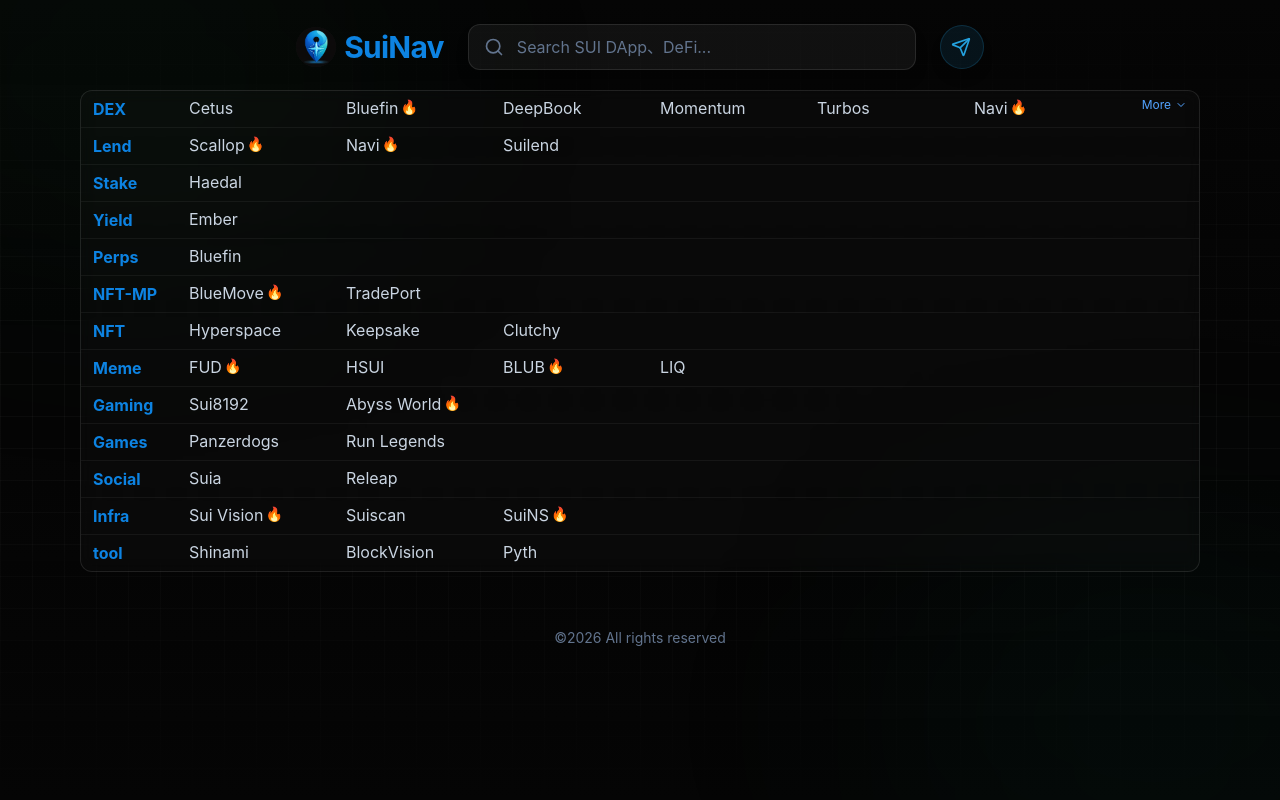
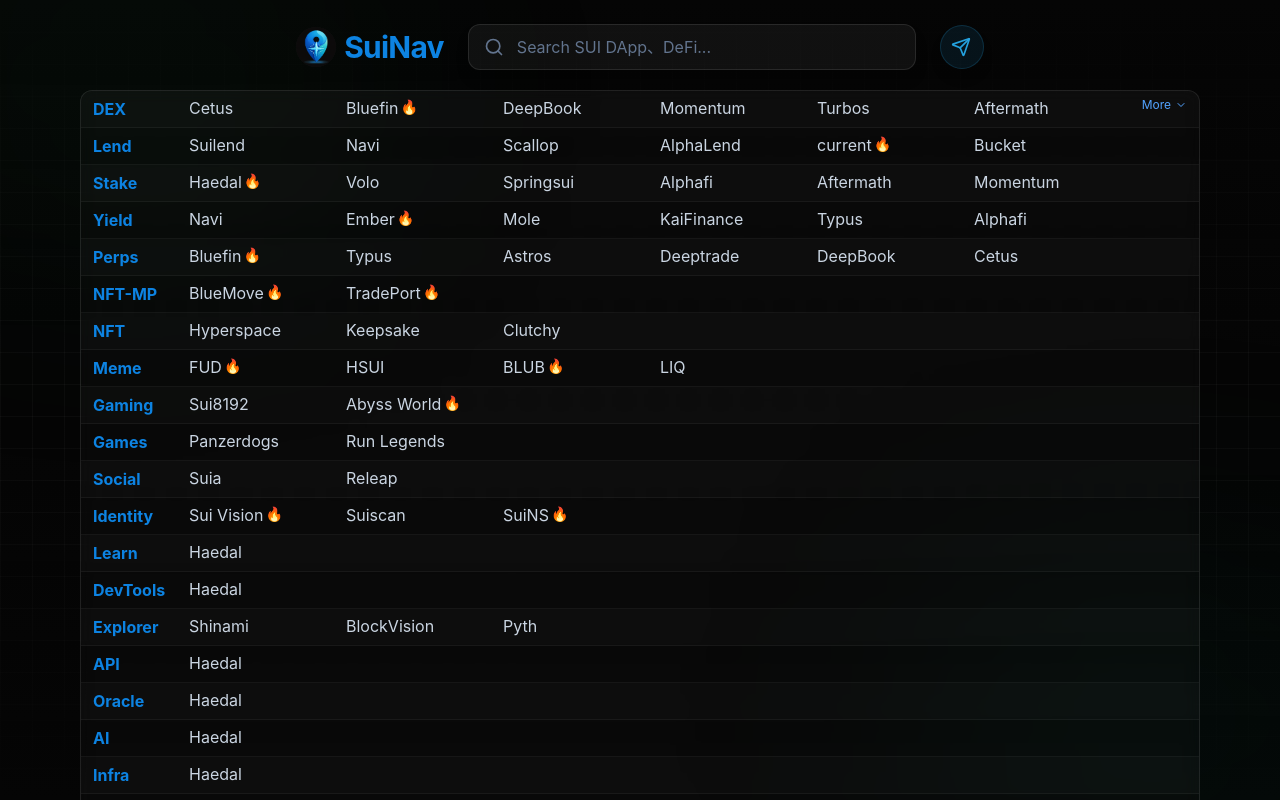
Before and after one commit to otctoken/dappnav, a React (Vite) app: page / in a window 1280 px wide. Shown: the top 800 px of the page. Built offline with nearby package versions, Linux system fonts and the light colour scheme.

Commit message:
26.4.3.1928

```diff
--- a/src/App.tsx
+++ b/src/App.tsx
@@ -103,7 +103,8 @@
                 return (
                   <div
                     key={category}
-                    className={`flex flex-col md:flex-row py-1.5 px-3 hover:bg-white/[0.02] transition-colors ${index !== categories.length - 1 ? 'border-b border-white/5' : ''
+                    className={`flex flex-col md:flex-row py-1.5 px-3 hover:bg-white/[0.04] transition-colors ${index % 2 === 0 ? 'bg-white/[0.015]' : 'bg-transparent'
+                      } ${index !== categories.length - 1 ? 'border-b border-white/5' : ''
                       }`}
                   >
                     {/* Category Name */}
--- a/src/data.ts
+++ b/src/data.ts
@@ -9,9 +9,27 @@
   'Meme',
   'Gaming',
   'Games',
-  'Social',
-  'Infra', // 统一使用简写，或者都用全称
-  'tool'   // 把之前代码里出现的 tool 也加上
+  'Social', //社会社交
+  'Identity', // 身份
+  "Learn",//学习
+  "DevTools",//构建工具
+  'Explorer',   // 把之前代码里出现的 tool 也加上
+  "API",
+  "Oracle",//预言机
+  "AI", //AI
+  "Infra",//基础设施
+  "Analytics",//分析
+  "Bridge",//桥接
+  "RWA",//rwa
+  "BTCFi",//sui上的BTC
+  "Wallets",//钱包
+  "Security",//安全审计
+  "Pay",//支付
+  "Privacy",//隐私
+  "Launch",//启动平台
+  "Stablecoin"//稳定币
+
+
 ] as const;
 
 // 2. 这一行是魔法：直接从数组中提取类型
@@ -28,27 +46,44 @@
 }
 export const projects: Project[] = [
   //DEX
-  { id: '0-1', name: 'Cetus', description: 'DEX', url: 'https://cetus.zone', category: 'DEX' },
-  { id: '0-2', name: 'Bluefin', description: 'DEX', url: 'https://trade.bluefin.io/swap/USDC-SUI', category: 'DEX', hot: true },
-  { id: '0-3', name: 'DeepBook', description: 'DEX', url: 'https://www.deepbook.tech/', category: 'DEX' },
-  { id: '0-4', name: 'Momentum', description: 'DEX', url: 'https://app.mmt.finance/trade', category: 'DEX' },
-  { id: '0-300', name: 'Turbos', description: 'DEX', url: 'https://app.turbos.finance/#/trade', category: 'DEX' },
-  { id: '1-w2', name: 'Navi', description: 'Liquidity Protocol', url: 'https://naviprotocol.io', category: 'DEX', hot: true },
-  { id: '1-q3', name: 'Suilend', description: 'Lending protocol', url: 'https://suilend.fi', category: 'DEX' },
+  { id: '0-1', name: 'Cetus', description: 'A leading DEX', url: 'https://cetus.zone', category: 'DEX' },
+  { id: '0-2', name: 'Bluefin', description: 'Decentralized Everything Exchange', url: 'https://trade.bluefin.io/swap/USDC-SUI', category: 'DEX', hot: true },
+  { id: '0-3', name: 'DeepBook', description: 'SUI official order book', url: 'https://www.deepbook.tech/', category: 'DEX' },
+  { id: '0-4', name: 'Momentum', description: 'The central liquidity engine of the Move ecosystem', url: 'https://app.mmt.finance/trade', category: 'DEX' },
+  { id: '0-5', name: 'Turbos', description: 'Turbos Finance is a non-custodial and hyper-efficient DEX', url: 'https://app.turbos.finance/#/trade', category: 'DEX' },
+  { id: '0-6', name: 'Aftermath', description: 'CEX but on-chain. Your one-stop DeFi hub on Sui', url: 'https://aftermath.finance/trade?from=USDC&to=SUI', category: 'DEX' },
+  { id: '0-7', name: 'STEAMM', description: 'AMM with no opportunity cost, powered by Suilend', url: 'https://steamm.fi/swap/0x2::sui::SUI-0xb45fcfcc2cc07ce0702cc2d229621e046c906ef14d9b25e8e4d25f6e8763fef7::send::SEND', category: 'DEX' },
   // Lend
-  { id: '1-1', name: 'Scallop', description: 'Next Gen Money Market', url: 'https://scallop.io', category: 'Lend', hot: true },
-  { id: '1-2', name: 'Navi', description: 'Liquidity Protocol', url: 'https://naviprotocol.io', category: 'Lend', hot: true },
-  { id: '1-3', name: 'Suilend', description: 'Lending protocol', url: 'https://suilend.fi', category: 'Lend' },
-
+  { id: '1-1', name: 'Suilend', description: 'Autonomous lending and borrowing platform on Sui', url: 'https://suilend.fi', category: 'Lend' },
+  { id: '1-2', name: 'Navi', description: 'Navi is the first Native One-Stop Liquidity Protocol on Sui', url: 'https://naviprotocol.io', category: 'Lend' },
+  { id: '1-3', name: 'Scallop', description: 'The Next Generation Money Market Based on Sui', url: 'https://scallop.io', category: 'Lend' },
+  { id: '1-4', name: 'AlphaLend', description: 'Zero-fee lending powering real DeFi on Sui. Built out of necessity by AlphaFi', url: 'https://alphafi.xyz', category: 'Lend' },
+  { id: '1-5', name: 'current', description: 'alongside spot Margin — all powered by isolated lending markets', url: 'https://app.current.finance/market', category: 'Lend', hot: true },
+  { id: '1-6', name: 'Bucket', description: 'Stablecoins', url: 'https://www.bucketprotocol.io/borrow', category: 'Lend' },
   //Stake
-  { id: '2-1', name: 'Haedal', description: 'Stake SUI、WAL', url: 'https://www.haedal.xyz/stake', category: 'Stake' },
+  { id: '2-1', name: 'Haedal', description: 'Stake SUI、WAL', url: 'https://www.haedal.xyz/stake', category: 'Stake', hot: true },
+  { id: '2-2', name: 'Volo', description: 'Stake your SUI to receive vSUI while staking', url: 'https://www.volosui.com/stake', category: 'Stake' },
+  { id: '2-1', name: 'Springsui', description: 'Discover rewards and DeFi opportunities with your sSUI', url: 'https://springsui.com/SUI-sSUI', category: 'Stake' },
+  { id: '2-1', name: 'Alphafi', description: 'Stake SUI', url: 'https://alphafi.xyz/stsui', category: 'Stake' },
+  { id: '2-1', name: 'Aftermath', description: 'Stake your SUI and earn rewards', url: 'https://aftermath.finance/stake?validator=aftermath', category: 'Stake' },
+  { id: '2-1', name: 'Momentum', description: 'XSUI', url: 'https://app.mmt.finance/xsui', category: 'Stake' },
   //Yield
-  { id: '3-1', name: 'Ember', description: 'Manage your wealth onchain', url: 'https://ember.so/', category: 'Yield' },
+  { id: '3-1', name: 'Navi', description: 'Earn Yields in One Click', url: 'https://app.naviprotocol.io/earn', category: 'Yield' },
+  { id: '3-2', name: 'Ember', description: 'Manage your wealth onchain', url: 'https://ember.so/', category: 'Yield', hot: true },
+  { id: '3-3', name: 'Mole', description: 'leveraged yield farms and funds on Sui chain', url: 'https://app.mole.fi/savings', category: 'Yield' },
+  { id: '3-4', name: 'KaiFinance', description: 'Single Asset Vaults', url: 'https://kai.finance/vaults', category: 'Yield' },
+  { id: '3-5', name: 'Typus', description: 'Deposit to Optimize Crypto Return', url: 'https://typus.finance/yield/', category: 'Yield' },
+  { id: '3-6', name: 'Alphafi', description: 'Yields', url: 'https://alphafi.xyz/strategies', category: 'Yield' },
   //Perps
-  { id: '4-1', name: 'Bluefin', description: 'Leveraged contracts', url: 'https://trade.bluefin.io/pro/BTC-PERP', category: 'Perps' },
+  { id: '4-1', name: 'Bluefin', description: 'Leveraged contracts', url: 'https://trade.bluefin.io/pro/BTC-PERP', category: 'Perps', hot: true },
+  { id: '4-2', name: 'Typus', description: 'Leverage trading', url: 'https://typus.finance/perps/', category: 'Perps' },
+  { id: '4-3', name: 'Astros', description: 'Native Perps by NAVI', url: 'https://astros.ag/perp/SUI-USD', category: 'Perps' },
+  { id: '4-4', name: 'Deeptrade', description: 'Open-source DEX powered by DeepBook & Walrus', url: 'https://deeptrade.io/trade/DEEP_SUI', category: 'Perps' },
+  { id: '4-5', name: 'DeepBook', description: 'SUI official Leverage trading', url: 'https://www.deepbook.tech/', category: 'Perps' },
+  { id: '4-6', name: 'Cetus', description: 'Margin Trading', url: 'https://app.cetus.zone/margin', category: 'Perps' },
   // NFT MP
-  { id: '6', name: 'BlueMove', description: 'NFT marketplace', url: 'https://bluemove.net', category: 'NFT-MP', hot: true },
-  { id: '7', name: 'TradePort', description: 'NFT trading platform', url: 'https://tradeport.xyz', category: 'NFT-MP' },
+  { id: '5-1', name: 'BlueMove', description: 'NFT marketplace', url: 'https://bluemove.net', category: 'NFT-MP', hot: true },
+  { id: '5-2', name: 'TradePort', description: 'NFT trading platform', url: 'https://tradeport.xyz', category: 'NFT-MP', hot: true },
   //NFT
   { id: '13', name: 'Hyperspace', description: 'Multi-chain NFT', url: 'https://hyperspace.xyz', category: 'NFT' },
   { id: '22', name: 'Keepsake', description: 'Gaming NFT Marketplace', url: 'https://keepsake.gg', category: 'NFT' },
@@ -64,16 +99,47 @@
   //Games
   { id: '26', name: 'Panzerdogs', description: 'P2E Tank Brawler', url: 'https://panzerdogs.io', category: 'Games' },
   { id: '27', name: 'Run Legends', description: 'Fitness Battle Game', url: 'https://runlegends.com', category: 'Games' },
-  // Social
+  // Social 社会 社交
   { id: '28', name: 'Suia', description: 'POAP & Social', url: 'https://suia.io', category: 'Social' },
   { id: '29', name: 'Releap', description: 'Decentralized Social', url: 'https://releap.xyz', category: 'Social' },
-  // tool
-  { id: '30', name: 'Shinami', description: 'API & Node Service', url: 'https://shinami.com', category: 'tool' },
-  { id: '31', name: 'BlockVision', description: 'Data Indexing', url: 'https://blockvision.org', category: 'tool' },
-  { id: '32', name: 'Pyth', description: 'Oracle Network', url: 'https://pyth.network', category: 'tool' },
-  //Infra
-  { id: '14', name: 'Sui Vision', description: 'Blockchain explorer', url: 'https://suivision.xyz', category: 'Infra', hot: true },
-  { id: '15', name: 'Suiscan', description: 'Analytics and explorer', url: 'https://suiscan.xyz', category: 'Infra' },
-  { id: '9', name: 'SuiNS', description: 'Sui Name Service', url: 'https://suins.io', category: 'Infra', hot: true },
-
+  // Explorer 浏览器
+  { id: '30', name: 'Shinami', description: 'API & Node Service', url: 'https://shinami.com', category: 'Explorer' },
+  { id: '31', name: 'BlockVision', description: 'Data Indexing', url: 'https://blockvision.org', category: 'Explorer' },
+  { id: '32', name: 'Pyth', description: 'Oracle Network', url: 'https://pyth.network', category: 'Explorer' },
+  //Identity 身份
+  { id: '14', name: 'Sui Vision', description: 'Blockchain explorer', url: 'https://suivision.xyz', category: 'Identity', hot: true },
+  { id: '15', name: 'Suiscan', description: 'Analytics and explorer', url: 'https://suiscan.xyz', category: 'Identity' },
+  { id: '9', name: 'SuiNS', description: 'Sui Name Service', url: 'https://suins.io', category: 'Identity', hot: true },
+  //Learn 学习
+  { id: '2ea-1', name: 'Haedal', description: 'Stake SUI、WAL', url: 'https://www.haedal.xyz/stake', category: 'Learn' },
+  //DevTools 构建工具
+  { id: '2fb-1', name: 'Haedal', description: 'Stake SUI、WAL', url: 'https://www.haedal.xyz/stake', category: 'DevTools' },
+  //API
+  { id: '2dca-1', name: 'Haedal', description: 'Stake SUI、WAL', url: 'https://www.haedal.xyz/stake', category: 'API' },
+  //"Oracle",//预言机
+  { id: '2qas-1', name: 'Haedal', description: 'Stake SUI、WAL', url: 'https://www.haedal.xyz/stake', category: 'Oracle' },
+  //"AI", //AI
+  { id: '2vf-1', name: 'Haedal', description: 'Stake SUI、WAL', url: 'https://www.haedal.xyz/stake', category: 'AI' },
+  //"Infra",//基础设施
+  { id: '24g-1', name: 'Haedal', description: 'Stake SUI、WAL', url: 'https://www.haedal.xyz/stake', category: 'Infra' },
+  //"Analytics",//分析
+  { id: '2bgh-1', name: 'Haedal', description: 'Stake SUI、WAL', url: 'https://www.haedal.xyz/stake', category: 'Analytics' },
+  //"Bridge",//桥接
+  { id: '2-fvc1', name: 'Haedal', description: 'Stake SUI、WAL', url: 'https://www.haedal.xyz/stake', category: 'Bridge' },
+  //"RWA",//rwa
+  { id: '2-aa1', name: 'Haedal', description: 'Stake SUI、WAL', url: 'https://www.haedal.xyz/stake', category: 'RWA' },
+  //"BTCFi",//sui上的BTC
+  { id: '2f32-1', name: 'Haedal', description: 'Stake SUI、WAL', url: 'https://www.haedal.xyz/stake', category: 'BTCFi' },
+  //"Wallets",//钱包
+  { id: '2qdz-1', name: 'Haedal', description: 'Stake SUI、WAL', url: 'https://www.haedal.xyz/stake', category: 'Wallets' },
+  //"Security",//安全审计
+  { id: '2lk-1', name: 'Haedal', description: 'Stake SUI、WAL', url: 'https://www.haedal.xyz/stake', category: 'Security' },
+  //"Pay",//支付
+  { id: '2-1', name: 'Haedal', description: 'Stake SUI、WAL', url: 'https://www.haedal.xyz/stake', category: 'Pay' },
+  //"Privacy",//隐私
+  { id: '2-hy51', name: 'Haedal', description: 'Stake SUI、WAL', url: 'https://www.haedal.xyz/stake', category: 'Privacy' },
+  //"Launch",//启动平台
+  { id: '2fhj-1', name: 'Haedal', description: 'Stake SUI、WAL', url: 'https://www.haedal.xyz/stake', category: 'Launch' },
+  //Stablecoin //稳定币
+  { id: '2fhjwe-1', name: 'Haedal', description: 'Stake SUI、WAL', url: 'https://www.haedal.xyz/stake', category: 'Stablecoin' },
 ];
```
